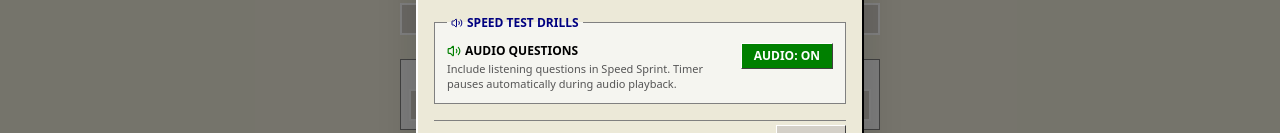
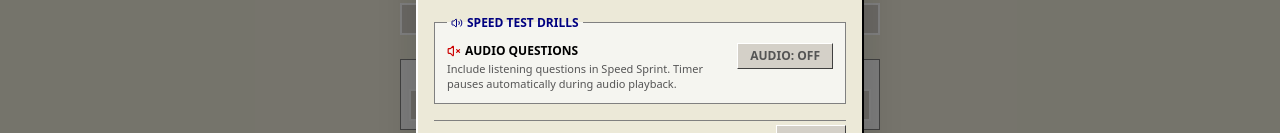
Before and after one commit to kurzagin/japanese-learning, a Next.js app: page /en/login in a window 1280 px wide. Both pictures are taken after a click on the button "SETTINGS". Shown: the part 394-527 px from the top of the page. Built offline with nearby package versions, Linux system fonts and the light colour scheme; no server answers.

Commit message:
feat(test): set audio questions default to disabled

```diff
--- a/src/app/[locale]/(app)/test/[stageId]/TestClient.tsx
+++ b/src/app/[locale]/(app)/test/[stageId]/TestClient.tsx
@@ -42,7 +42,7 @@ export default function TestClient({
   const timeLimit = stage?.targetDurationSeconds || 15;
 
   const [testSession, setTestSession] = useState(0);
-  const [audioEnabled, setAudioEnabled] = useState<boolean>(true);
+  const [audioEnabled, setAudioEnabled] = useState<boolean>(false);
   const [isAudioPlaying, setIsAudioPlaying] = useState<boolean>(false);
 
   // Sync audioEnabled from localStorage and listen to preference changes
@@ -51,11 +51,15 @@ export default function TestClient({
       const saved = localStorage.getItem("sakana_test_enable_audio");
       if (saved !== null) {
         setAudioEnabled(saved === "true");
+      } else {
+        setAudioEnabled(false);
       }
       const handlePrefChange = () => {
         const updated = localStorage.getItem("sakana_test_enable_audio");
         if (updated !== null) {
           setAudioEnabled(updated === "true");
+        } else {
+          setAudioEnabled(false);
         }
       };
       window.addEventListener("sakana_preferences_changed", handlePrefChange);
--- a/src/components/PreferencesModal.tsx
+++ b/src/components/PreferencesModal.tsx
@@ -15,7 +15,7 @@ export function PreferencesModal({ isOpen, onClose }: PreferencesModalProps) {
   const prefix = locale === "en" ? "" : `/${locale}`;
 
   const [userEmail, setUserEmail] = useState<string>("guest@sakanajp.site");
-  const [audioQuestions, setAudioQuestions] = useState<boolean>(true);
+  const [audioQuestions, setAudioQuestions] = useState<boolean>(false);
 
   useEffect(() => {
     if (typeof window !== "undefined") {
@@ -25,6 +25,8 @@ export function PreferencesModal({ isOpen, onClose }: PreferencesModalProps) {
       const savedAudio = localStorage.getItem("sakana_test_enable_audio");
       if (savedAudio !== null) {
         setAudioQuestions(savedAudio === "true");
+      } else {
+        setAudioQuestions(false);
       }
     }
   }, [isOpen]);
```
